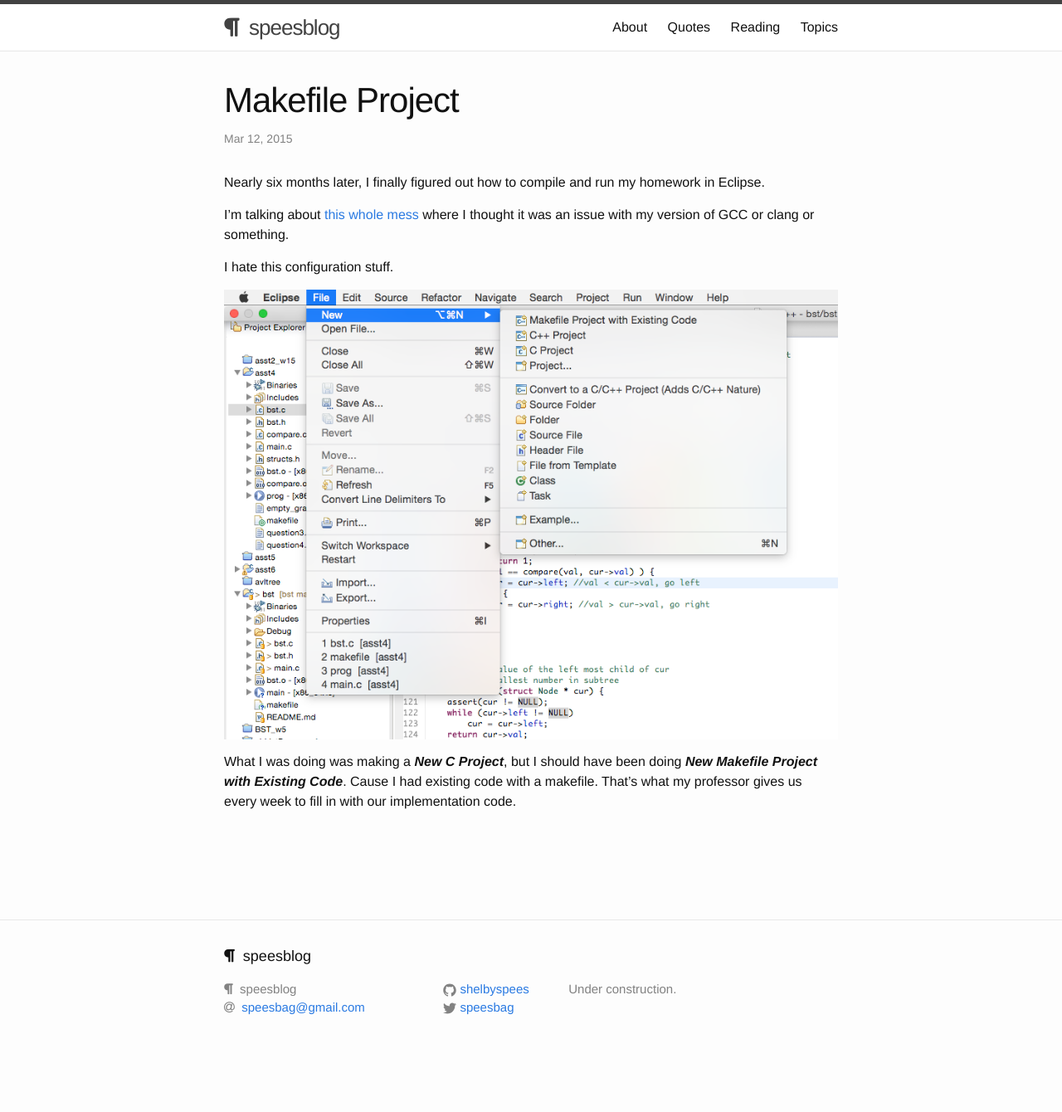
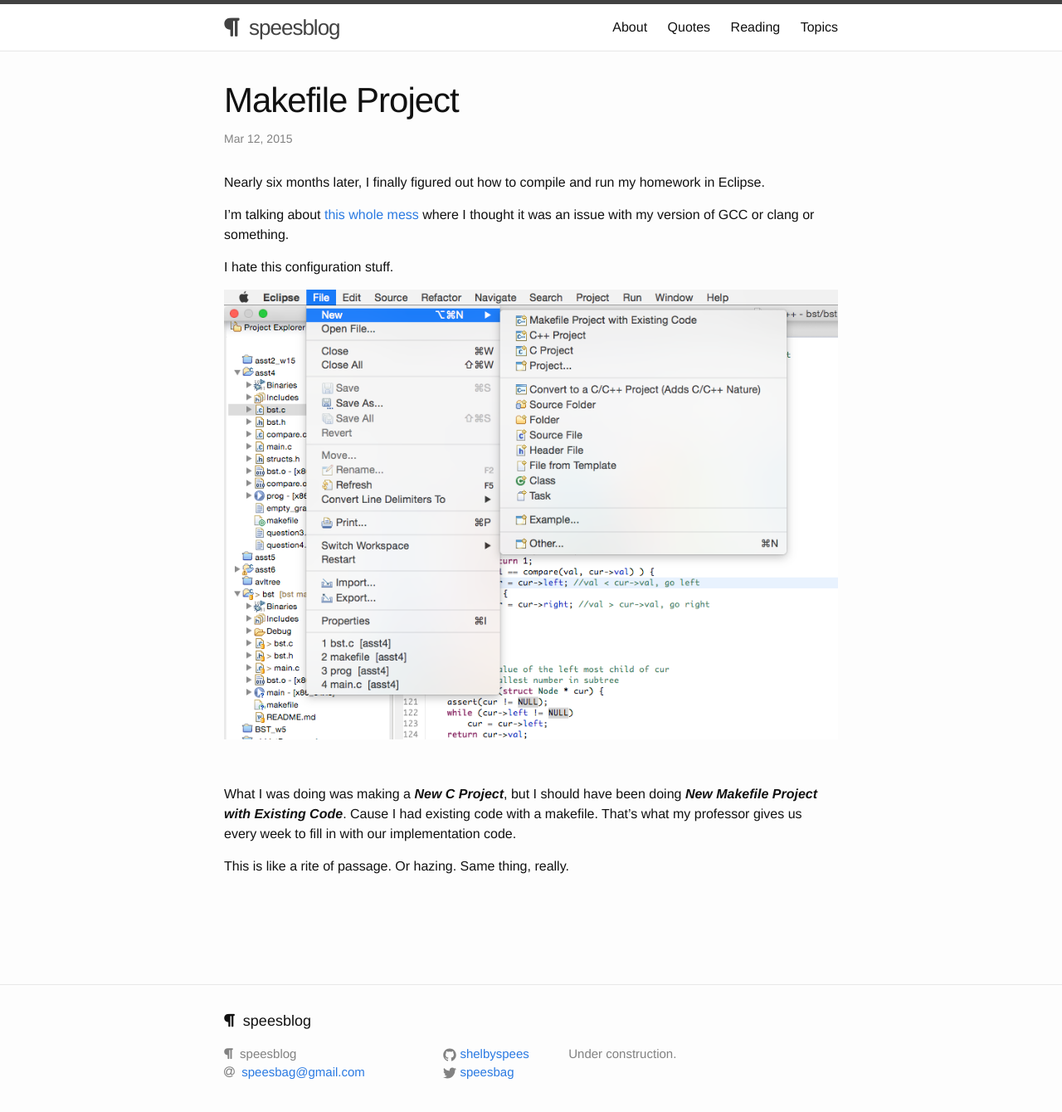
Before and after one commit to shelbyspees/speesblog, a Jekyll site: the page built from _posts/2015-03-12-makefile-project.md, in a window 1280 px wide and 1364 px high. Shown: the top 1340 px of the window at 83% size. Built offline with Jekyll 4.4.1, drawn with Linux system fonts in a browser that asks for light colours; nearby versions of some CDN libraries.

Commit message:
Update post

```diff
--- a/_posts/2015-03-12-makefile-project.md
+++ b/_posts/2015-03-12-makefile-project.md
@@ -12,4 +12,8 @@
 
 <img class="wide" src="{{ site.url }}/assets/comp/eclipse-project.png"/>
 
+<br/>
+
 What I was doing was making a ***New C Project***, but I should have been doing ***New Makefile Project with Existing Code***. Cause I had existing code with a makefile. That's what my professor gives us every week to fill in with our implementation code.
+
+This is like a rite of passage. Or hazing. Same thing, really.
```
